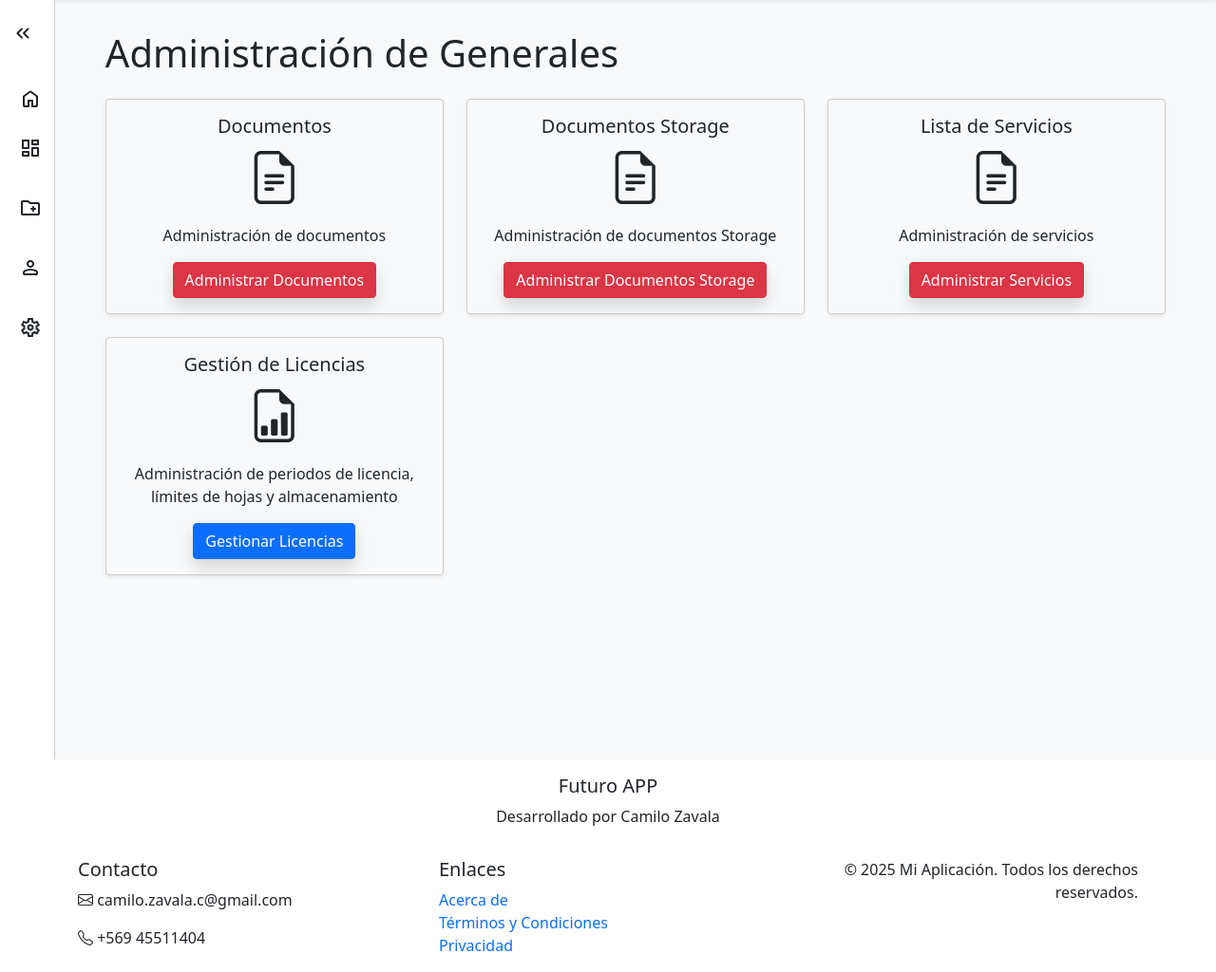
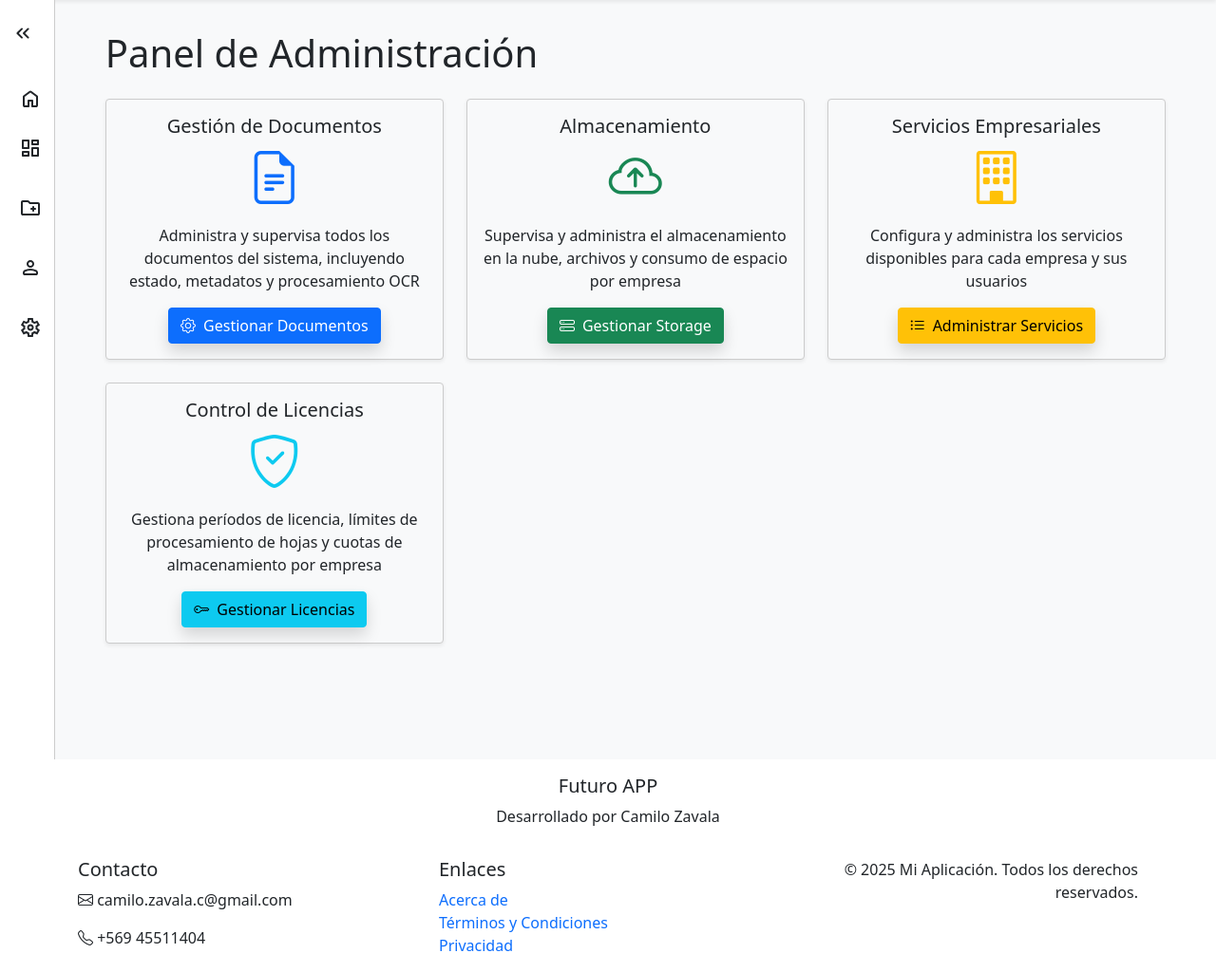
Before and after one commit to C1ZC/app_future, a Django app: page /administration/ in a window 1280 px wide. Shown: the part 56-1080 px from the top of the page at 95% size. Run offline with Django 5.2, Linux system fonts and the light colour scheme; the visitor is signed in with stand-in values (Sample User, id 1); data that the repository does not hold is empty.

Commit message:
documentos de servicios completos

```diff
--- a/webapp/templates/pages/administration.html
+++ b/webapp/templates/pages/administration.html
@@ -3,54 +3,64 @@
 {% block title %}Administración General{% endblock %}
 {% block content %}
 
-
-<h1 class="mb-4">Administración de Generales</h1>
+<h1 class="mb-4">Panel de Administración</h1>
 
 <div class="row">
   {% if user.is_superuser or user.perfil.rol == 'superadmin' %}
     <div class="col-md-4 mb-4">
       <div class="card shadow-sm h-100 card-hover">
         <div class="card-body text-center">
-          <h5 class="card-title">Documentos</h5>
-          <p class="display-4"><i class="bi bi-file-earmark-text"></i></p>
-          <p class="card-text">Administración de documentos</p>
-          <a href="{% url 'admin_documentos' %}" class="btn btn-danger shadow">Administrar Documentos</a>
+          <h5 class="card-title">Gestión de Documentos</h5>
+          <p class="display-4 text-primary"><i class="bi bi-file-earmark-text"></i></p>
+          <p class="card-text">Administra y supervisa todos los documentos del sistema, incluyendo estado, metadatos y procesamiento OCR</p>
+          <a href="{% url 'admin_documentos' %}" class="btn btn-primary shadow">
+            <i class="bi bi-gear me-2"></i>Gestionar Documentos
+          </a>
         </div>
       </div>
     </div>
   {% endif %}
-    {% if user.is_superuser or user.perfil.rol == 'superadmin' %}
+
+  {% if user.is_superuser or user.perfil.rol == 'superadmin' %}
     <div class="col-md-4 mb-4">
       <div class="card shadow-sm h-100 card-hover">
         <div class="card-body text-center">
-          <h5 class="card-title">Documentos Storage</h5>
-          <p class="display-4"><i class="bi bi-file-earmark-text"></i></p>
-          <p class="card-text">Administración de documentos Storage</p>
-          <a href="{% url 'listar_archivos_storage' %}" class="btn btn-danger shadow">Administrar Documentos Storage</a>
+          <h5 class="card-title">Almacenamiento</h5>
+          <p class="display-4 text-success"><i class="bi bi-cloud-arrow-up"></i></p>
+          <p class="card-text">Supervisa y administra el almacenamiento en la nube, archivos y consumo de espacio por empresa</p>
+          <a href="{% url 'listar_archivos_storage' %}" class="btn btn-success shadow">
+            <i class="bi bi-hdd-stack me-2"></i>Gestionar Storage
+          </a>
         </div>
       </div>
     </div>
   {% endif %}
-    {% if user.is_superuser or user.perfil.rol == 'superadmin' %}
+
+  {% if user.is_superuser or user.perfil.rol == 'superadmin' %}
     <div class="col-md-4 mb-4">
       <div class="card shadow-sm h-100 card-hover">
         <div class="card-body text-center">
-          <h5 class="card-title">Lista de Servicios</h5>
-          <p class="display-4"><i class="bi bi-file-earmark-text"></i></p>
-          <p class="card-text">Administración de servicios</p>
-          <a href="{% url 'lista_servicios' %}" class="btn btn-danger shadow">Administrar Servicios</a>
+          <h5 class="card-title">Servicios Empresariales</h5>
+          <p class="display-4 text-warning"><i class="bi bi-building"></i></p>
+          <p class="card-text">Configura y administra los servicios disponibles para cada empresa y sus usuarios</p>
+          <a href="{% url 'lista_servicios' %}" class="btn btn-warning shadow">
+            <i class="bi bi-list-ul me-2"></i>Administrar Servicios
+          </a>
         </div>
       </div>
     </div>
   {% endif %}
-    {% if user.is_superuser or user.perfil.rol == 'superadmin' %}
+
+  {% if user.is_superuser or user.perfil.rol == 'superadmin' %}
     <div class="col-md-4 mb-4">
       <div class="card shadow-sm h-100 card-hover">
         <div class="card-body text-center">
-          <h5 class="card-title">Gestión de Licencias</h5>
-          <p class="display-4"><i class="bi bi-file-earmark-bar-graph"></i></p>
-          <p class="card-text">Administración de periodos de licencia, límites de hojas y almacenamiento</p>
-          <a href="{% url 'lista_licencias' %}" class="btn btn-primary shadow">Gestionar Licencias</a>
+          <h5 class="card-title">Control de Licencias</h5>
+          <p class="display-4 text-info"><i class="bi bi-shield-check"></i></p>
+          <p class="card-text">Gestiona períodos de licencia, límites de procesamiento de hojas y cuotas de almacenamiento por empresa</p>
+          <a href="{% url 'lista_licencias' %}" class="btn btn-info shadow">
+            <i class="bi bi-key me-2"></i>Gestionar Licencias
+          </a>
         </div>
       </div>
     </div>
```
Also changed, not shown: webapp/templates/documents/list_documents.html (+31 -9 lines), webapp/views/document_views.py (+8 -2 lines).
